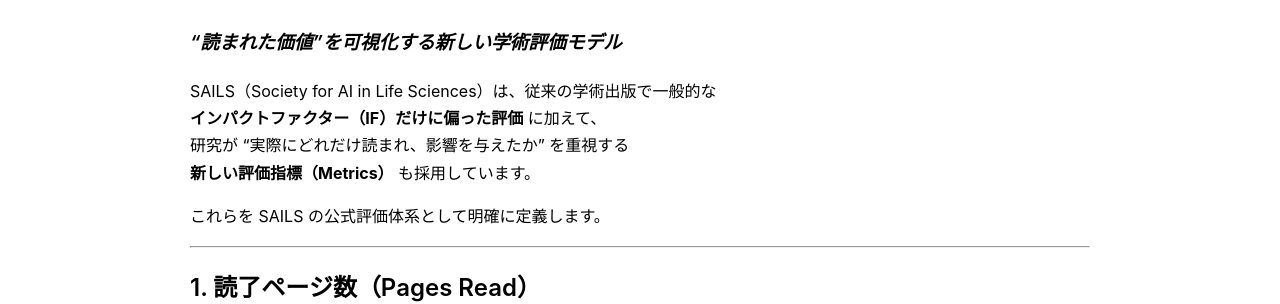
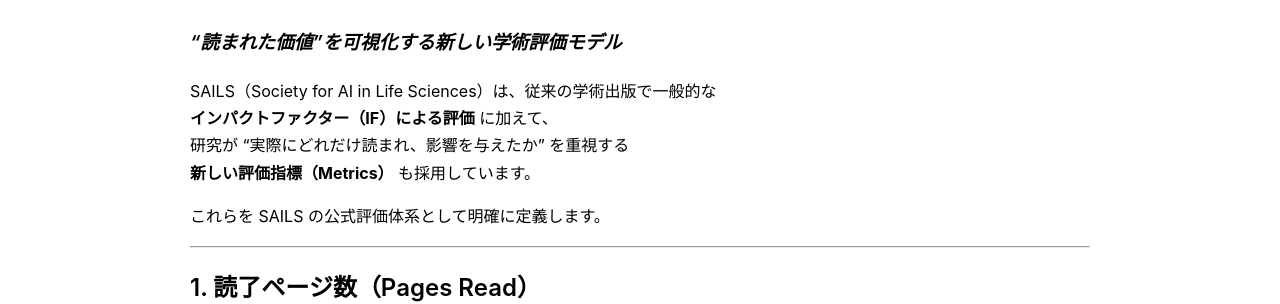
Before and after one commit to sails-journal/sails-journal.github.io, a Jekyll site: the page built from metrics/index.md, in a window 1280 px wide and 900 px high. Shown: the part 158-462 px from the top of the window. Built offline with Jekyll 4.4.1, drawn with Linux system fonts in a browser that asks for light colours.

Commit message:
Fix typo in metrics evaluation description

```diff
--- a/metrics/index.md
+++ b/metrics/index.md
@@ -7,7 +7,7 @@ layout: default
 ### *“読まれた価値”を可視化する新しい学術評価モデル*
 
 SAILS（Society for AI in Life Sciences）は、従来の学術出版で一般的な
-**インパクトファクター（IF）だけに偏った評価** に加えて、
+**インパクトファクター（IF）による評価** に加えて、
 研究が “実際にどれだけ読まれ、影響を与えたか” を重視する
 **新しい評価指標（Metrics）** も採用しています。
 
```
